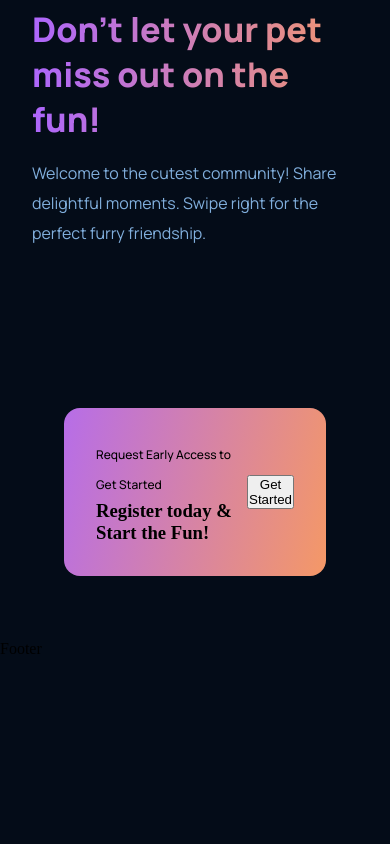
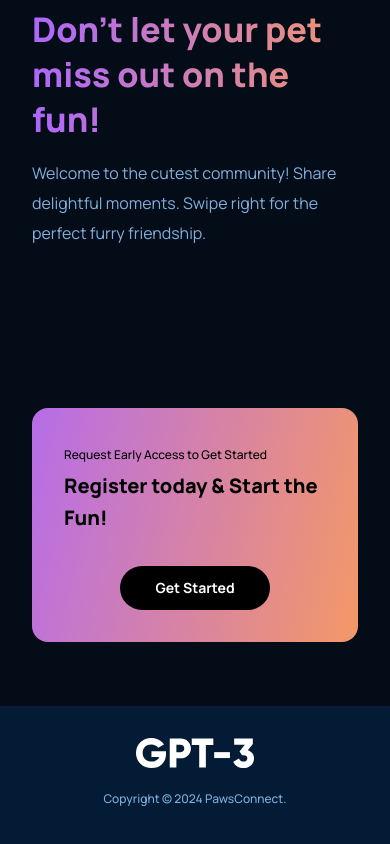
Before and after one commit to arkhanis/React_PawConnect, a React (Vite) app: page / in a window 390 px wide. Shown: the part 3304-4148 px from the top of the page. Before the commit the page ends 3962 px from the top, so only its background shows below. Built offline with nearby package versions, Linux system fonts and the light colour scheme.

Commit message:
features

```diff
--- a/src/components/cta/cta.css
+++ b/src/components/cta/cta.css
@@ -15,3 +15,59 @@
     font-weight: 500;
     line-height: 30px;
 }
+
+.paws__cta-content h3{
+    font-family: var(--font-family);
+    font-size: 24px;
+    font-weight: 800;
+    line-height: 45px;
+}
+
+.paws__cta-btn {
+    display: flex;
+    justify-content: center;
+    align-items: center;
+    margin-left: 2rem;
+}
+
+.paws__cta-btn button{
+    background: #000;
+    color: #fff;
+    border-radius: 40px;
+    font-family: var(--font-family);
+    font-weight: bold;
+    font-size: 18px;
+    line-height: 30px;
+    padding: 0.5rem 1rem;
+
+    border: none;
+    outline: none;
+    min-width: 150px;
+    cursor: pointer;
+}
+
+@media screen and (max-width: 650px){
+    .paws__cta{
+        flex-direction: column;
+    }
+
+    .paws__cta-btn{
+        margin: 2rem 0 0;
+    }
+}
+
+@media screen and (max-width: 550px){
+    .paws__cta{
+        margin: 4rem 2rem;
+    }
+
+    .paws__cta-content h3{
+        font-size: 20px;
+        line-height: 32px;
+    }
+
+    .paws__cta-btn button{
+        font-size: 14px;
+        line-height: 28px;
+    }
+}
--- a/src/components/navbar/Navbar.jsx
+++ b/src/components/navbar/Navbar.jsx
@@ -8,7 +8,6 @@ const Menu = () => (
     <p> <a href="#home">Home</a></p>
     <p> <a href="#howPC">How It Works</a></p>
     <p> <a href="#whypawsC">Why Us</a></p>
-    <p> <a href="#testimonials">Testimonials</a></p>
   </>
 )
 
--- a/src/containers/footer/Footer.jsx
+++ b/src/containers/footer/Footer.jsx
@@ -1,9 +1,13 @@
 import React from 'react'
 import './footer.css'
+import pawsLogo from '../../assets/logo.svg'
 
 const Footer = () => {
   return (
-    <div>Footer</div>
+    <div className='paws__footer'>
+      <img src={pawsLogo} alt="logo" />
+      <p>Copyright © 2024 PawsConnect.</p>
+    </div>
   )
 }
 
--- a/src/containers/footer/footer.css
+++ b/src/containers/footer/footer.css
@@ -0,0 +1,17 @@
+.paws__footer {
+  display: flex;
+  flex-direction: column;
+  justify-content: center;
+  align-items: center;
+  padding: 2rem 0;
+  background: var(--color-footer);
+}
+
+.paws__footer p{
+    font-family: var(--font-family);
+    padding: 1rem 0;
+    font-size: 12px;
+    font-weight: 500;
+    line-height: 30px;
+    color: var(--color-text);
+}
```
